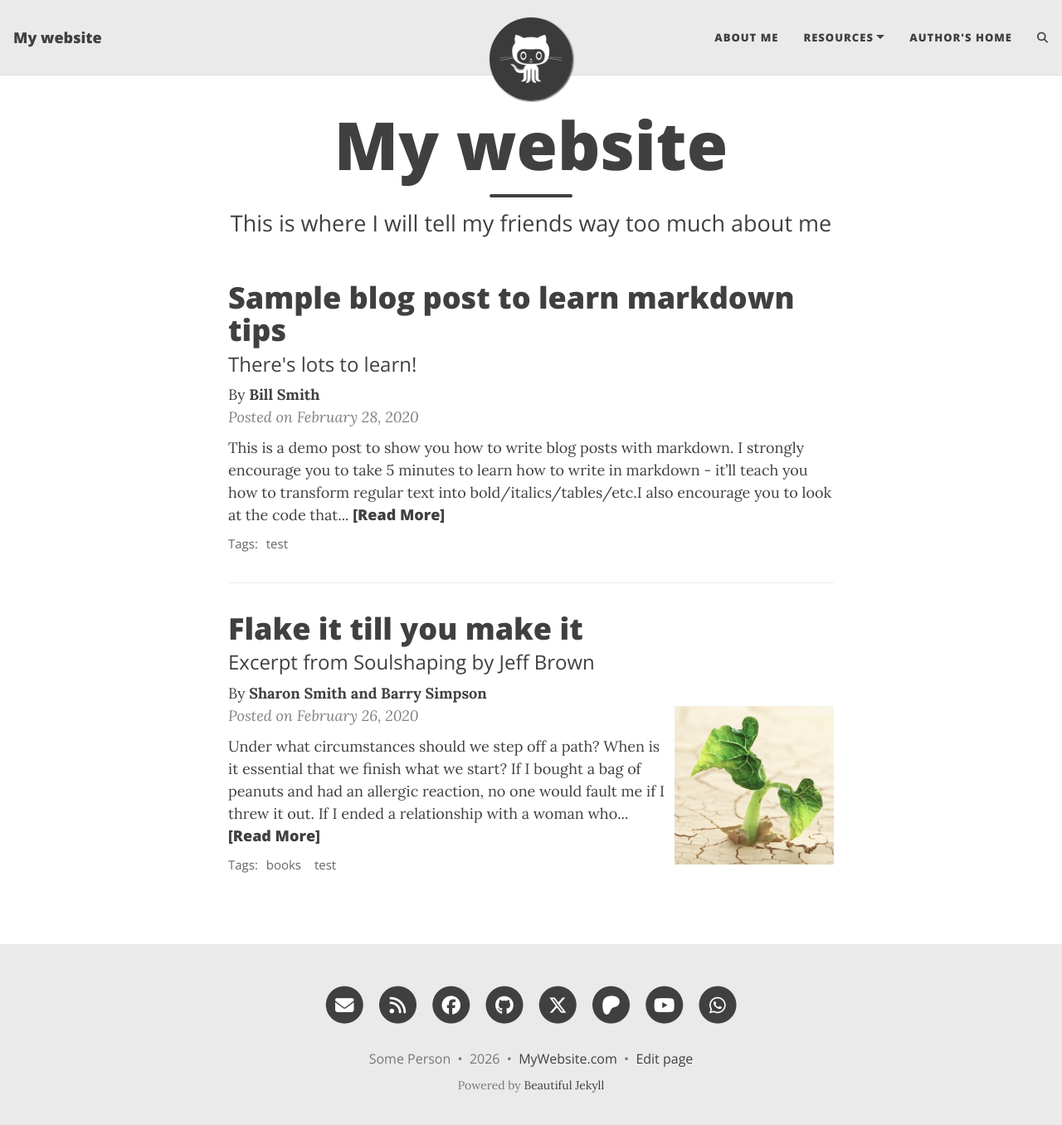
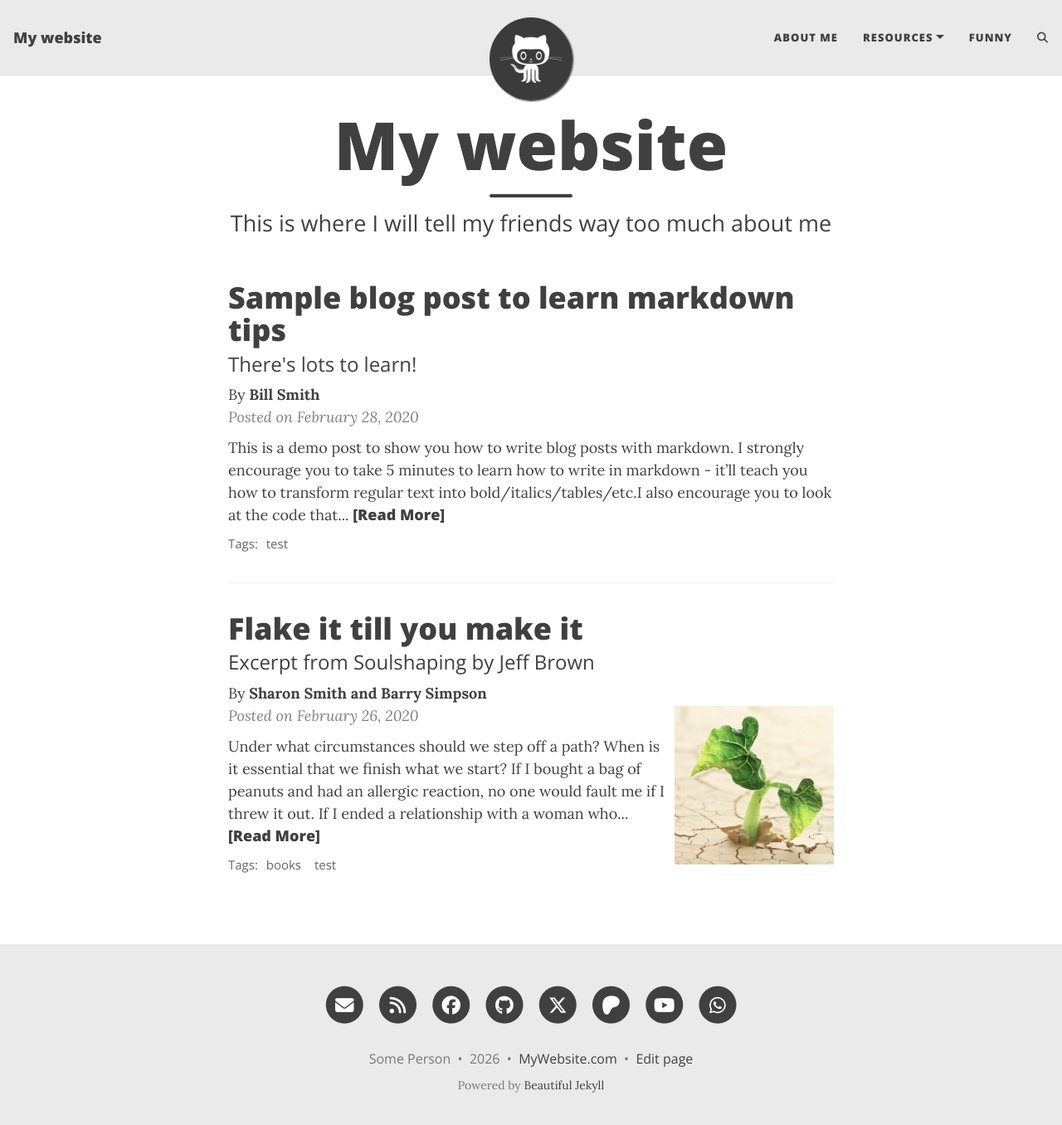
Before and after one commit to LeCTester/LeCTester.github.io, a Jekyll site: the page built from index.html, in a window 1280 px wide and 1369 px high. Shown: the top 1356 px of the window at 83% size. Built offline with Jekyll 4.4.1, drawn with Linux system fonts in a browser that asks for light colours; the list of posts is cut into pages by our own code; comment, search, counter and statistics services are not loaded.

Commit message:
Update _config.yml

```diff
--- a/_config.yml
+++ b/_config.yml
@@ -24,7 +24,7 @@ navbar-links:
   Resources:
     - Beautiful Jekyll: "https://beautifuljekyll.com"
     - Learn markdown: "https://www.markdowntutorial.com/"
-  Author's home: "https://deanattali.com"
+  Funny: "https://youraveragegoldfish.net/"
 
 ################
 # --- Logo --- #
```
